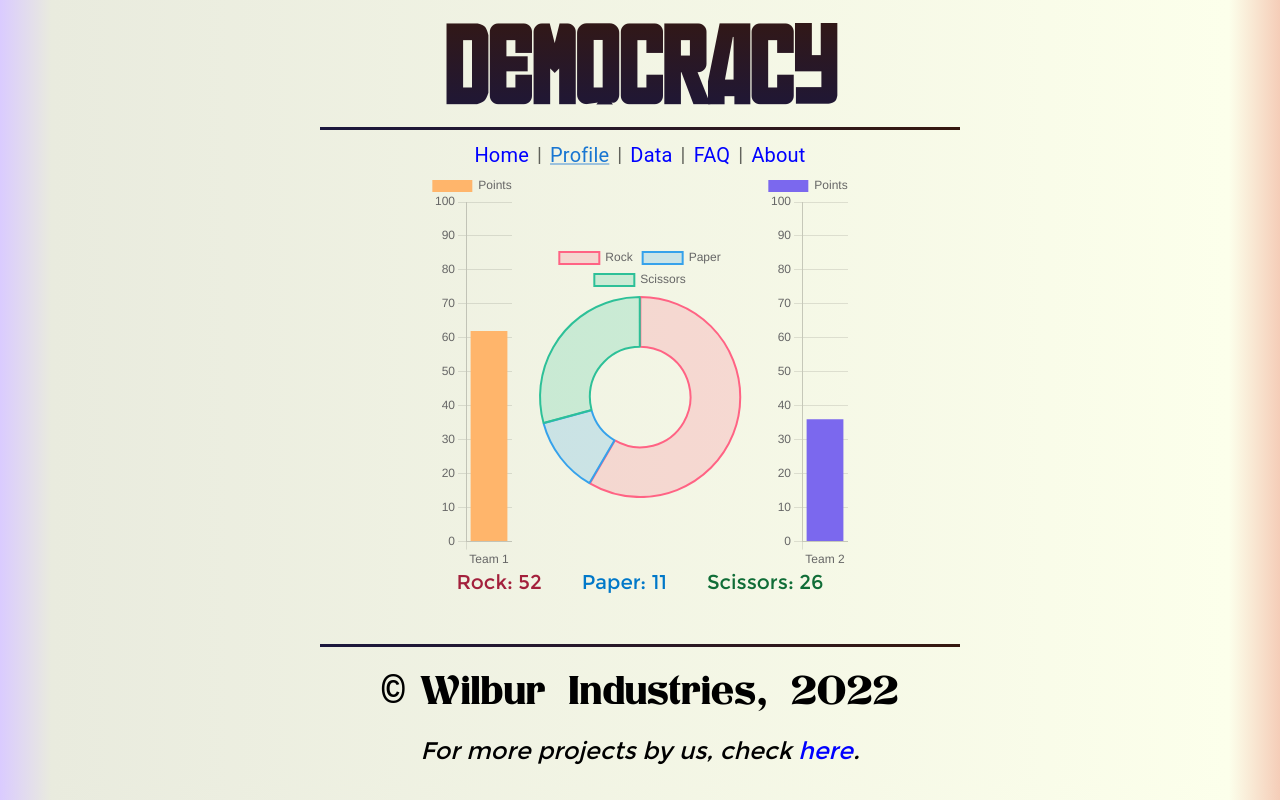
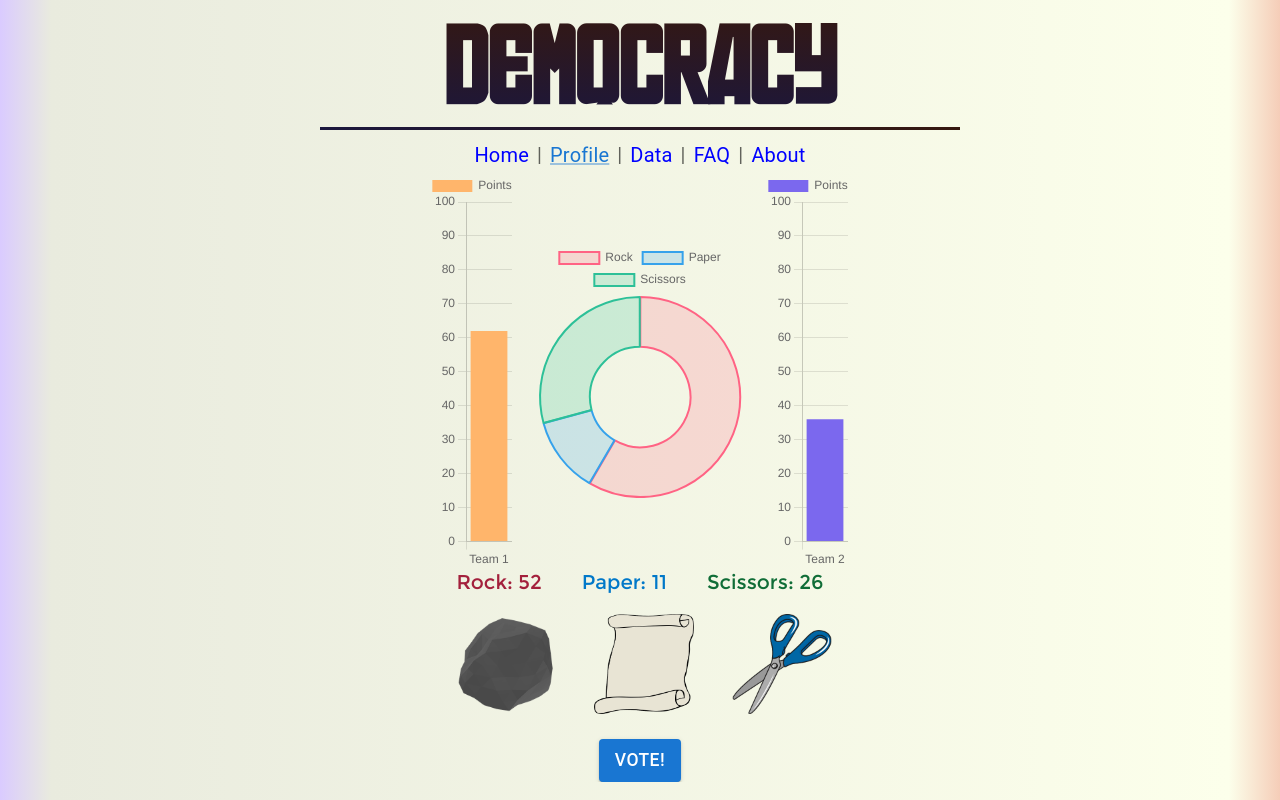
Before and after one commit to pseudosecret/democracy, a Next.js app: page / in a window 1280 px wide. Shown: the top 800 px of the page. Built offline with nearby package versions, Linux system fonts and the light colour scheme.

Commit message:
Added the shape icons to the voting page. Have yet to implement the form stuffs.

```diff
--- /dev/null
+++ b/components/voting.js
@@ -0,0 +1,73 @@
+import styles from '../styles/Voting.module.css'
+import { Button } from '@mui/material'
+import Image from 'next/image'
+import rock from '../public/img/rock.png'
+import paper from '../public/img/paper.png'
+import scissors from '../public/img/scissors.png'
+
+const Voting = () => {
+    return (
+        <div className={styles.centering}>
+            <form>
+                <div className={styles.imgsDiv}>
+                    <input
+                        className={styles.radioOnly}
+                        type='radio'
+                        id='rock'
+                        name='ballotSelection'
+                    />
+                    <label className={styles.label}>
+                        <Image className={styles.radioImg}
+                            alt='rock icon'
+                            src={rock}
+                            width={100}
+                            height={100}
+                        />
+                    </label>
+                    <input
+                        className={styles.radioOnly}
+                        type='radio'
+                        id='paper'
+                        name='ballotSelection'
+                    />
+                    <label className={styles.label}>
+                        <Image
+                            className={styles.radioImg}
+                            alt='paper icon'
+                            src={paper}
+                            width={100}
+                            height={100}
+                        />
+                    </label>
+                    <input
+                        className={styles.radioOnly}
+                        type='radio'
+                        id='scissors'
+                        name='ballotSelection'
+                    />
+                    <label className={styles.label}>
+                        <Image
+                            className={styles.radioImg}
+                            alt='scissors icon'
+                            src={scissors}
+                            width={100}
+                            height={100}
+                        />
+                    </label>
+                </div>
+                <div className={styles.buttonDiv}>
+                    <Button
+                        variant='contained'
+                        onClick={() => {
+                            console.log('Voted!')
+                        }}
+                    >
+                        Vote!
+                    </Button>
+                </div>
+            </form>
+        </div>
+    )
+}
+
+export default Voting
--- a/pages/index.js
+++ b/pages/index.js
@@ -3,6 +3,7 @@ import styles from '../styles/Home.module.css'
 import TeamPointDisplay from '../components/team-points-display'
 import VotesChart from '../components/votes-chart'
 import VotesInfo from '../components/votes-info'
+import Voting from '../components/voting'
 
 export default function Home() {
   return (
@@ -35,6 +36,9 @@ export default function Home() {
             scissorsVotes={26}
           />
         </div>
+        <div>
+          <Voting />
+        </div>
       </main>
     </div>
   )
--- /dev/null
+++ b/styles/Voting.module.css
@@ -0,0 +1,37 @@
+.centering {
+    width: 80%;
+    margin: auto;
+    overflow: hidden;
+    text-align: center;
+}
+
+/* HIDE RADIO */
+.radioOnly {
+    opacity: 0;
+    width: 0;
+    height: 0;
+}
+
+/* IMAGE STYLES */
+.radioImg {
+    cursor: pointer;
+    transition-property: filter;
+    transition-duration: 0.3s;
+}
+
+.radioImg:hover {
+    filter: drop-shadow(0 0 0.75rem rgb(255, 255, 41));
+}
+
+.imgsDiv {
+    margin-top: 20px;
+}
+
+.label {
+    margin-left: 15px;
+    margin-right: 15px;
+}
+
+.buttonDiv {
+    margin-top: 20px;
+}
```
